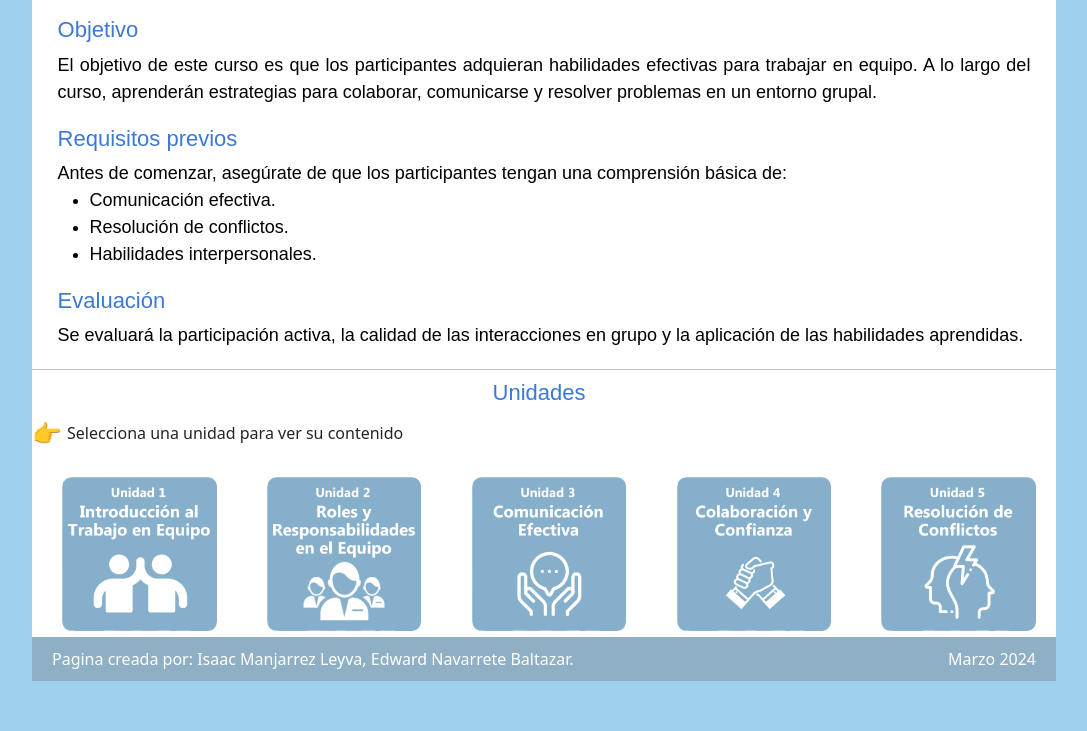
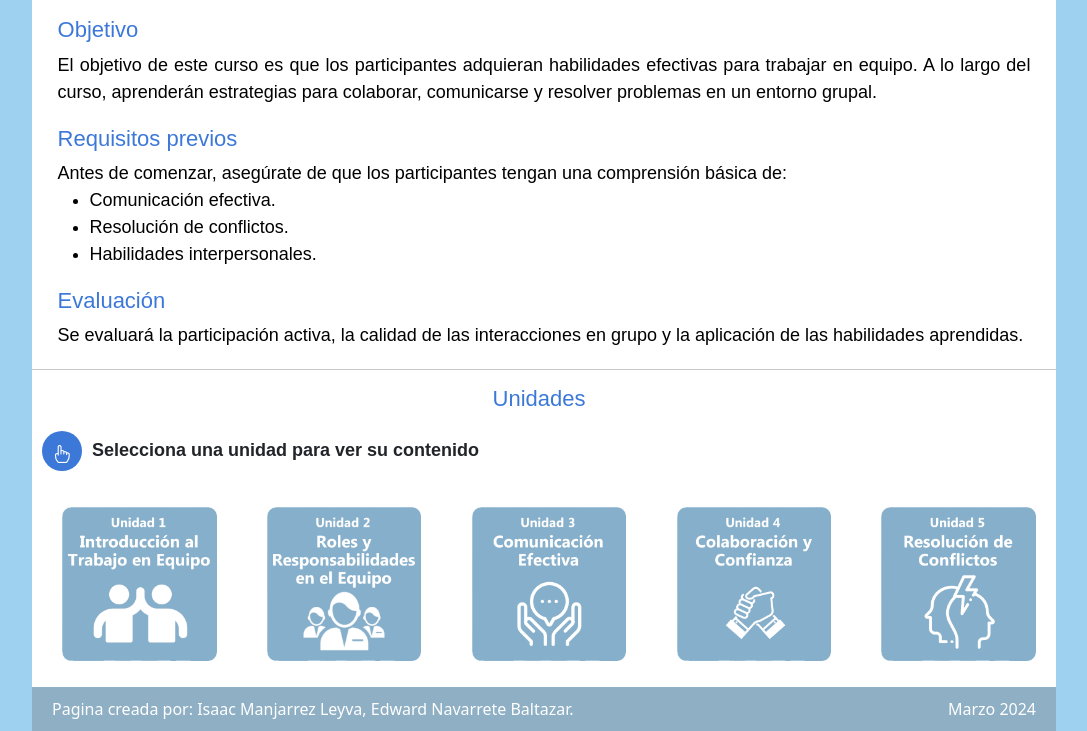
Before and after one commit to TheIcySpark/Guion-instruccional, a plain HTML site: page instructionalScript/units/index.html in a window 1280 px wide. Shown: the part 736-1467 px from the top of the page, without its empty margins (96-1183 px from the left). Before the commit the page ends 1417 px from the top, so only its background shows below. Drawn offline with nearby package versions, Linux system fonts and the light colour scheme.

Commit message:
Fix: index.html, unit1.html load footer and styles correctly

```diff
--- a/instructionalScript/styles/style.css
+++ b/instructionalScript/styles/style.css
@@ -1,19 +1,19 @@
 /* Estilos para los títulos */
 h1 {
   font-family: "Nunito Sans", sans-serif;
-  font-weight: 600;/* Black */
+  font-weight: 600; /* Black */
   font-size: 26px;
   text-align: left;
-  color: #3c78d8;/* Color HEX */
+  color: #3c78d8; /* Color HEX */
 }
 
 /* Estilos para los subtítulos */
 h2 {
   font-family: "Nunito Sans", sans-serif;
-  font-weight: 500;/* Semibold */
+  font-weight: 500; /* Semibold */
   font-size: 22px;
   text-align: left;
-  color: #3c78d8;/* Color HEX */
+  color: #3c78d8; /* Color HEX */
 }
 
 /*Estilos para los textos */
@@ -21,10 +21,10 @@ p,
 ul,
 li {
   font-family: "Nunito Sans", sans-serif;
-  font-weight: 400;/* Regular */
+  font-weight: 400; /* Regular */
   font-size: 18px;
   text-align: justify;
-  color: #000;/* Color negro */
+  color: #000; /* Color negro */
   margin-bottom: 0; /* Elimina el margen inferior del párrafo */
 }
 
@@ -45,13 +45,44 @@ li {
 }
 
 /* Estilos para las instrucciones */
-.instruccion {
+.instruction {
   font-family: "Nunito Sans", sans-serif;
   font-weight: bold;
   font-size: 18px;
   text-align: justify;
 }
 
+.unidad-seleccion {
+  display: flex;
+  align-items: center;
+  padding: 10px; /* Ajusta el espaciado según sea necesario */
+}
+
+.unidad-seleccion .icono {
+  font-size: 18px; /* Tamaño del icono */
+  color: #fff; /* Color blanco */
+  background-color: #3c78d8; /* Fondo circular azul */
+  border-radius: 50%; /* Hace que el fondo sea circular */
+  width: 40px; /* Tamaño del contenedor del icono */
+  height: 40px;
+  padding: 10px; /* Espacio alrededor del icono */
+  margin-right: 10px; /* Espacio a la derecha del icono */
+}
+
+/*Linea de division*/
+.dision-line {
+  margin-top: 10px;
+  margin-bottom: 10px;
+  border: none;
+  height: 1px;
+  background-color: black;
+}
+
+.unit-section {
+  margin-top: 20px;
+  margin-bottom: 20px;
+  text-align: center;
+}
 /* Estilos para imagen de la cabecera principal */
 .grid-container {
   display: grid;
@@ -191,30 +222,23 @@ body {
   text-align: center;
 }
 
-.icono {
-  font-size: 24px; /* Tamaño del icono */
-  margin-right: 5px; /* Espacio entre el icono y el texto */
-}
-
-
-
-
-/* Estilos para el icono y el texto */
-.accion {
-  display: flex; /* Utiliza flexbox para alinear elementos */
-  align-items: center; /* Alinea verticalmente los elementos */
-}
-
-.icono {
-  font-size: 24px; /* Tamaño del icono */
-  margin-right: 5px; /* Espacio entre el icono y el texto */
-}
-
 .titulo {
   margin-right: 10px; /* Espacio a la derecha del título */
   text-align: center; /* Centra el texto del título */
 }
-.icono {
-  font-size: 24px;
-  margin-right: 5px;
+
+.play-button {
+  border: none;
+  background: none;
+  cursor: pointer;
 }
+
+.bi-play {
+  color: #fff; /* Color blanco para el icono */
+  font-size: 36px; /* Tamaño del icono */
+
+  background-color: #3c78d8; /* Fondo circular azul */
+  border-radius: 50%; /* Hace que el fondo sea circular */
+  width: 40px; /* Tamaño del contenedor del icono */
+  height: 40px;
+}
--- a/instructionalScript/units/index.html
+++ b/instructionalScript/units/index.html
@@ -8,6 +8,8 @@
     <link href="https://cdn.jsdelivr.net/npm/bootstrap@5.3.3/dist/css/bootstrap.min.css" rel="stylesheet"
         integrity="sha384-QWTKZyjpPEjISv5WaRU9OFeRpok6YctnYmDr5pNlyT2bRjXh0JMhjY6hW+ALEwIH" crossorigin="anonymous">
     <link href="https://stackpath.bootstrapcdn.com/font-awesome/4.7.0/css/font-awesome.min.css" rel="stylesheet">
+    <link href="https://cdn.jsdelivr.net/npm/bootstrap-icons@1.7.0/font/bootstrap-icons.css" rel="stylesheet">
+
 
 </head>
 
@@ -74,27 +76,19 @@
         </div>
       </div>
       <div>
-        <hr
-          style="
-            margin-top: 10px;
-            margin-bottom: 10px;
-            border: none;
-            height: 1px;
-            background-color: black;
-          "
+        <hr class="division-line"
         />
       </div>
 
       <div>
         <h2 class="titulo">Unidades</h2>
-        <div class="accion">
-          <span class="icono">&#128073;</span>
-          <!-- Icono de click/acción -->
-          <span>Selecciona una unidad para ver su contenido</span>
+        <div class="unidad-seleccion">
+          <i class="bi bi-hand-index icono"></i>
+          <span class="instruction">Selecciona una unidad para ver su contenido</span>
         </div>
       </div>
 
-      <div style="margin-top: 20px; text-align: center">
+      <div class="unit-section">
         <table class="tabla-unidades">
           <tr>
             <!-- Unidad 1 -->
@@ -103,7 +97,7 @@
                 <img
                   src="../assets/u1.png"
                   alt="Unidad 1"
-                  onclick="location.href='unidad1.html';"
+                  onclick="location.href='unit1.html';"
                 />
               </div>
             </td>
```
Also changed, not shown: instructionalScript/units/unit1.html (+5 -6 lines).
